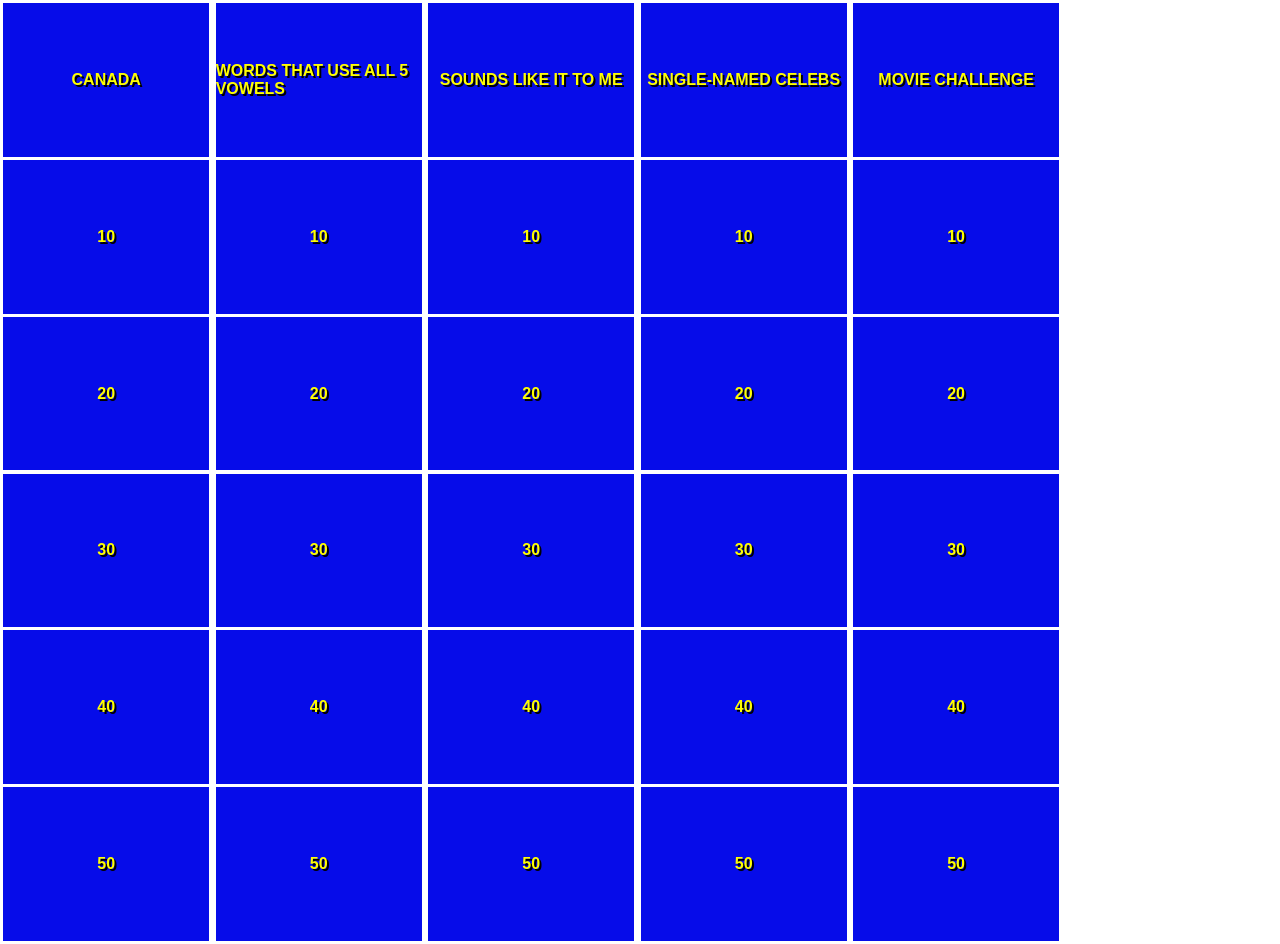
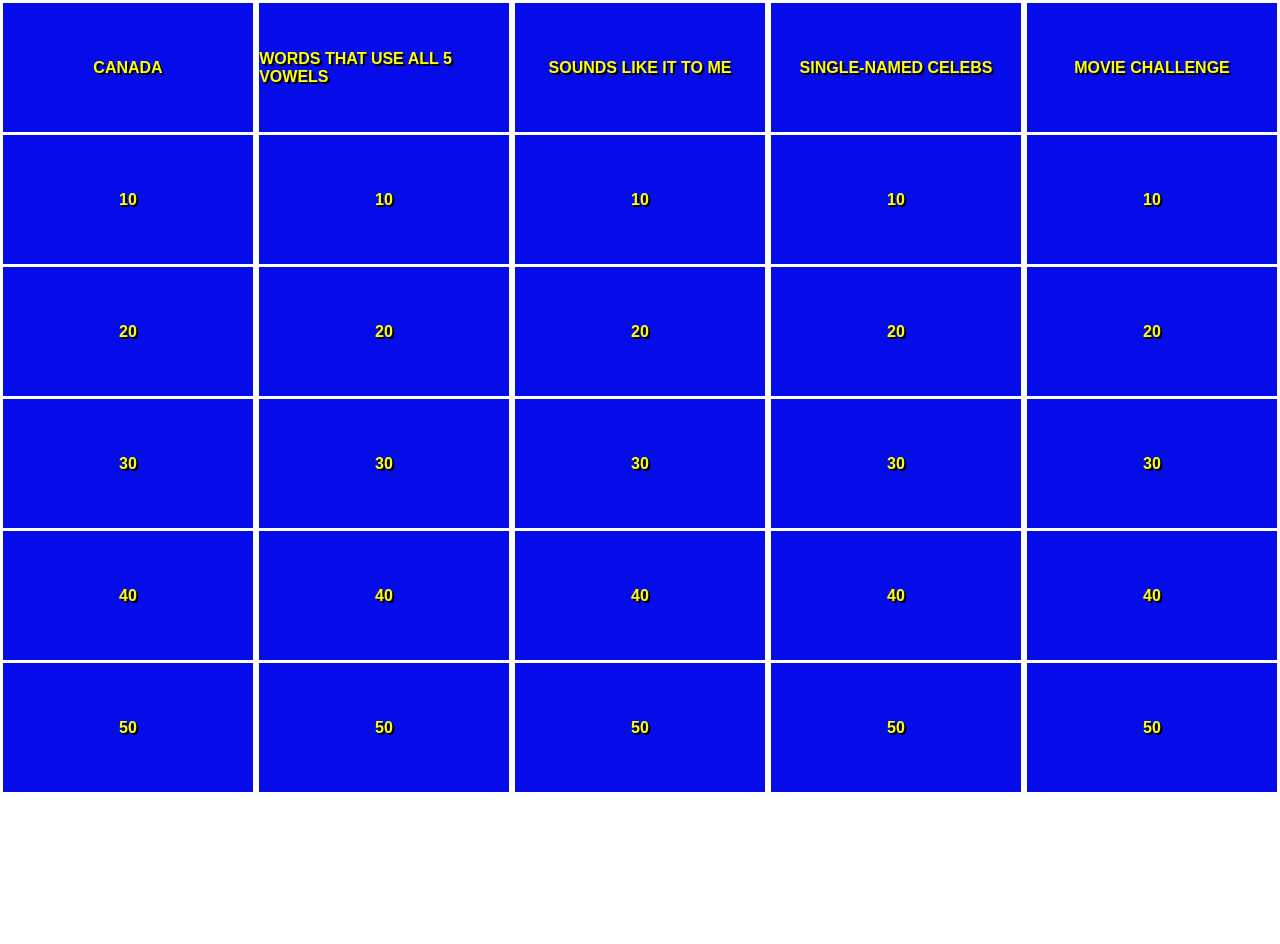
Before and after one commit to northsidejustin/2019-react-workshop, a React (Create React App) app: page / in a window 1280 px wide. After the commit the page ends 800 px from the top, so only its background shows below. Built offline with nearby package versions, Linux system fonts and the light colour scheme.

Commit message:
Fixed card, category and board styling

```diff
--- a/src/Card.css
+++ b/src/Card.css
@@ -1,6 +1,6 @@
 .card{
   margin: 0.2em;
-  height: calc(20vh - 0.4em);
+  height: calc(16.9vh - 0.4em);
   background: #060CE9;
   display: flex;
   align-items: center;
--- a/src/Category.css
+++ b/src/Category.css
@@ -1,3 +1,3 @@
 .category{
-  width: 16.6%;
+  width: 20%;
 }
```
